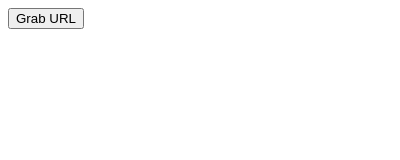
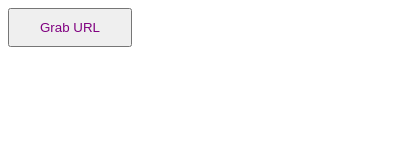
Before and after one commit to snhs1106/subtranslate, a browser extension: page popup.html in a window 400 px wide. Both pictures are taken after a click on the button "Grab URL". Drawn offline with Linux system fonts and the light colour scheme.

Commit message:
changes made to js

```diff
--- /dev/null
+++ b/popup.css
@@ -0,0 +1,3 @@
+#grabUrl{
+    padding: 10px 30px;
+}
--- a/popup.html
+++ b/popup.html
@@ -1,11 +1,12 @@
 <!DOCTYPE html>
+<link rel="stylesheet" href="popup.css">
 <html>
 <head>
   <title>URL Grabber</title>
   <script src="popup.js"></script>
 </head>
 <body>
-  <button id="grabUrl">Grab URL</button>
+  <button id="grabUrl" title="hover">Grab URL</button>
   <div id="urlDisplay"></div>
 </body>
 </html>
--- a/popup.js
+++ b/popup.js
@@ -1,6 +1,15 @@
 document.addEventListener('DOMContentLoaded', function () {
   const grabUrlButton = document.getElementById('grabUrl');
   const urlDisplay = document.getElementById('urlDisplay');
+  const test = document.getElementById('grabUrl')
+
+  test.addEventListener(
+    "mouseenter",
+    (event) => {
+      event.target.style.color = "purple";
+      // setTimeout(())
+    }
+  )
 
   grabUrlButton.addEventListener('click', function () {
     chrome.tabs.query({ active: true, currentWindow: true }, function (tabs) {
```
